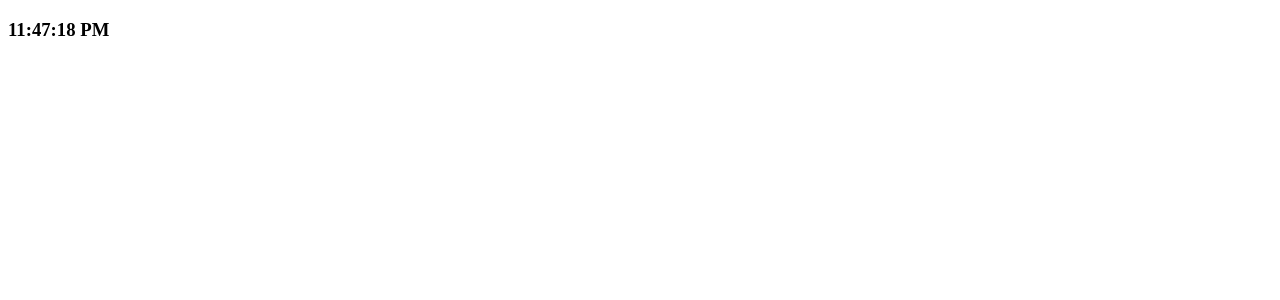
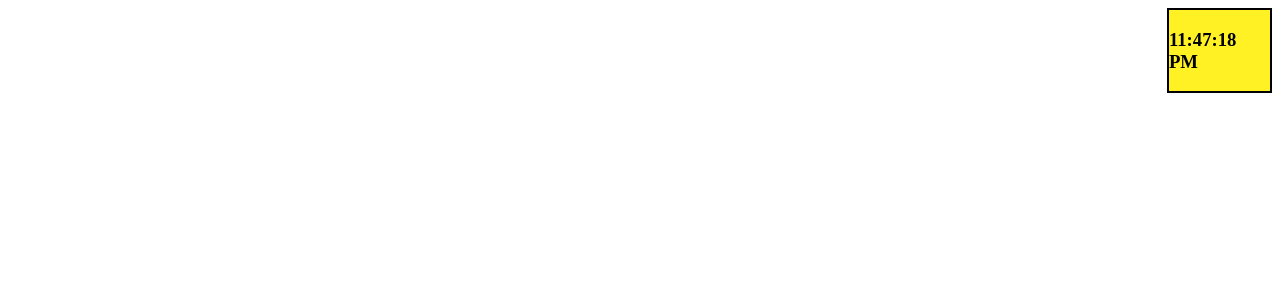
Before and after one commit to SalmaRivaan/Digital-Clock---ReactJS-React-State-Events-Updating-State-That-Depends-On-Th---0x911axg9312, a React app: page / in a window 1280 px wide. Shown: the top 300 px of the page. Built offline with nearby package versions, Linux system fonts and the light colour scheme.

Commit message:
Update App.css

```diff
--- a/src/styles/App.css
+++ b/src/styles/App.css
@@ -1,10 +1,6 @@
-.date-time {
-    all: unset;
-    display: flex;
-    align-items: center;
-    justify-content: center;
-    height: 90vh;
-    color: rgb(0, 129, 32);
-    font-size: 30px;
-    font-family: Arial, Helvetica, sans-serif;
+.Clock {
+  border: 2px solid black;
+  background-color: #fff123;
+  width: 8%;
+  float: right;
 }
```
